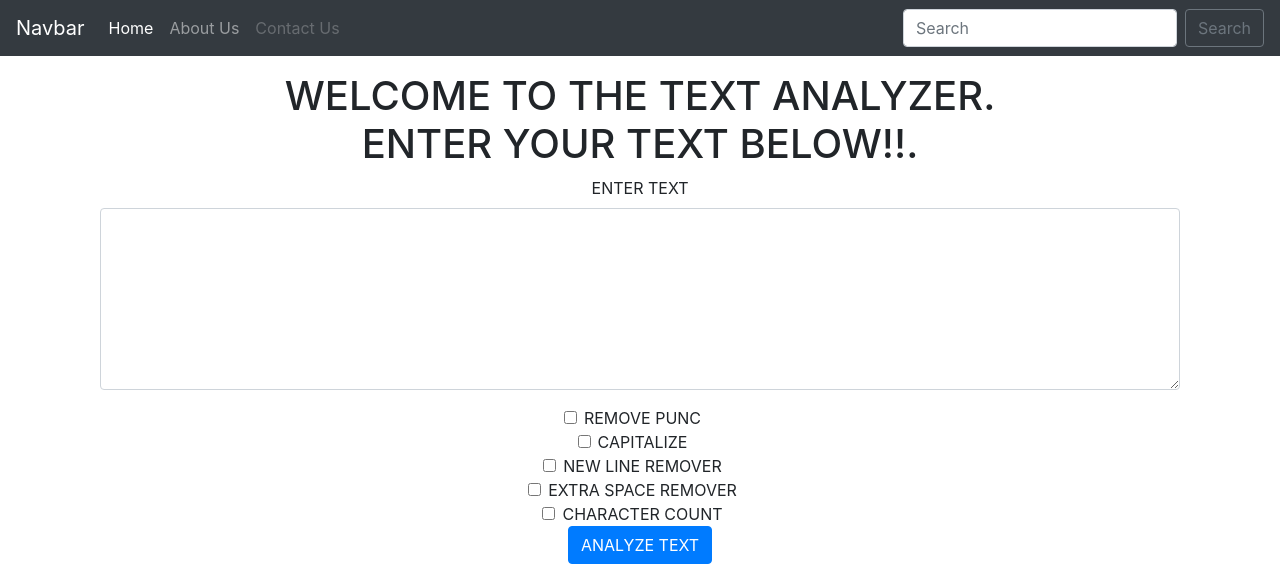
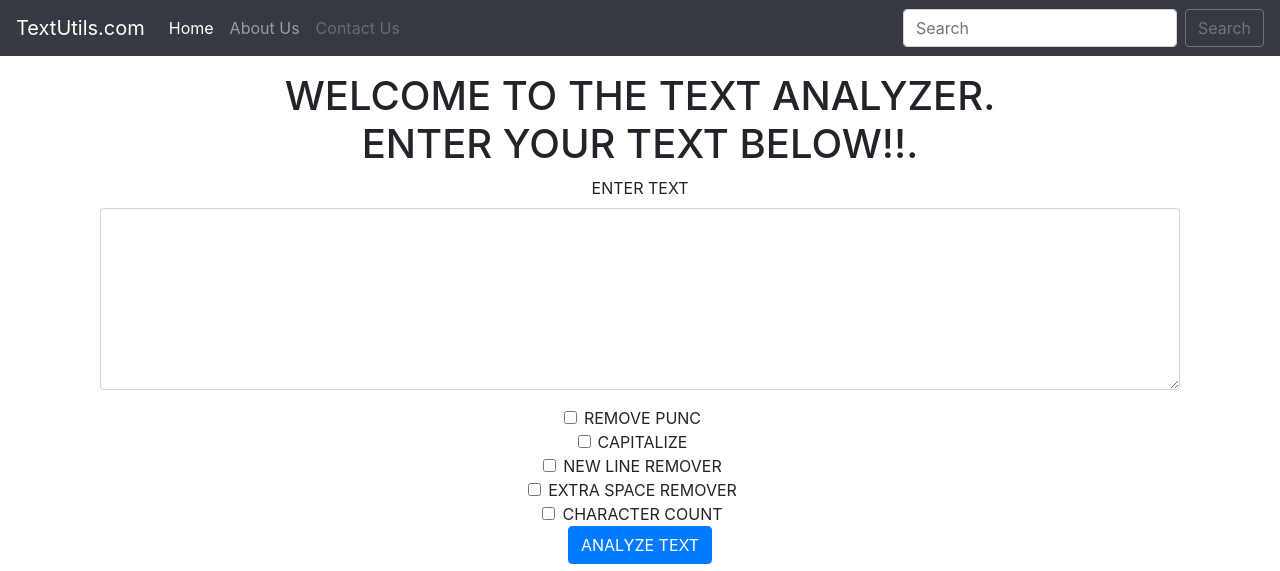
Before and after one commit to aayushi0209/mysite, a Django app: page / in a window 1280 px wide. Shown: the top 571 px of the page. Run offline with Django 3.2, Linux system fonts and the light colour scheme; some libraries are stand-ins or nearby versions.

Commit message:
Update index.html

```diff
--- a/templates/index.html
+++ b/templates/index.html
@@ -13,7 +13,7 @@
 <div>
 <!--************************************** NAVBAR **********************************************************************************-->
     <nav class="navbar navbar-expand-lg navbar-dark bg-dark">
-          <a class="navbar-brand" href="#">Navbar</a>
+          <a class="navbar-brand" href="#">TextUtils.com</a>
           <button class="navbar-toggler" type="button" data-toggle="collapse" data-target="#navbarSupportedContent" aria-controls="navbarSupportedContent" aria-expanded="false" aria-label="Toggle navigation">
             <span class="navbar-toggler-icon"></span>
           </button>
```
